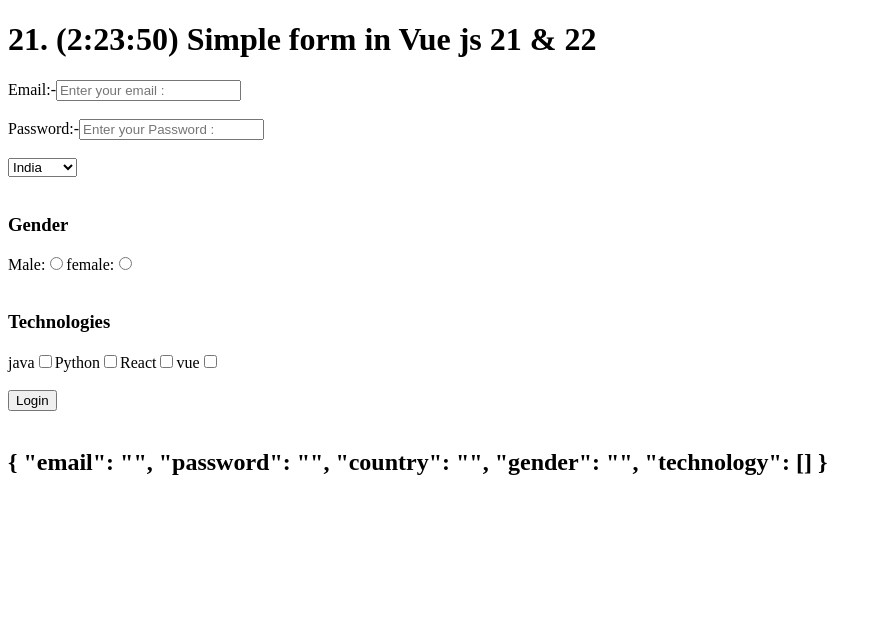
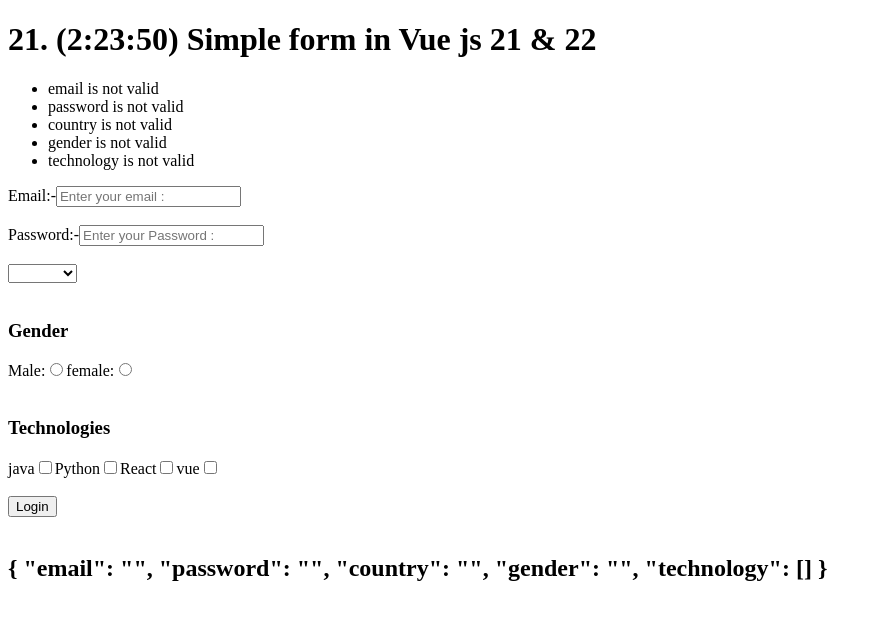
Before and after one commit to VIP114/vuejs-full-course-for-revise, a Vue app: page / in a window 1280 px wide. Both pictures are taken after a click on the button "Login". Shown: the top 620 px of the page, without its empty margins (0-882 px from the left). Built offline with nearby package versions, Linux system fonts and the light colour scheme.

Commit message:
23. (2:37:16) Vue js form validation

```diff
--- a/src/components/SimpleForm21.vue
+++ b/src/components/SimpleForm21.vue
@@ -1,6 +1,12 @@
 <template>
     <div>
         <h1>21. (2:23:50) Simple form in Vue js 21 & 22 </h1>
+        <ul>
+            <li v-for="item in error" v-bind:key="item">
+                {{item}} is not valid
+
+            </li>
+        </ul>
         <form action="">
             <label for="">Email:-</label>
             <input type="text" placeholder="Enter your email : " v-model="form.email" />
@@ -10,11 +16,11 @@
             <input type="password" placeholder="Enter your Password : " v-model="form.password" />
             <br/>
             <br/>
-            <select name="" id="" v-model="form.country">
-                <option value="">India</option>
-                <option value="">USA</option>
-                <option value="">Russia</option>
-                <option value="">Canada</option>
+            <select  v-model="form.country">
+                <option>USA</option>
+                <option>Russia</option>
+                <option>Canada</option>
+                <option>India</option>
 
             </select>
             <br/>
@@ -55,14 +61,27 @@ export default {
                 country:'',
                 gender:'',
                 technology:[],
-            }
+            },
+            error:[]
         }
     },
     methods: {
         login(){
             // alert(this.form)
-            console.log(this.form);
-            console.warn(this.form);
+            // console.log(this.form);
+            // console.warn(this.form);
+            this.error=[]
+            for(const item  in this.form){
+                if(this.form[item]=== ""  || this.form[item].length=== 0)
+                {
+                    this.error.push(item)
+                }
+            }
+                if(this.error.length===0)
+                {
+                    alert("data has been submited")
+                }
+                console.warn(this.error);
         }
     },
 }
```
